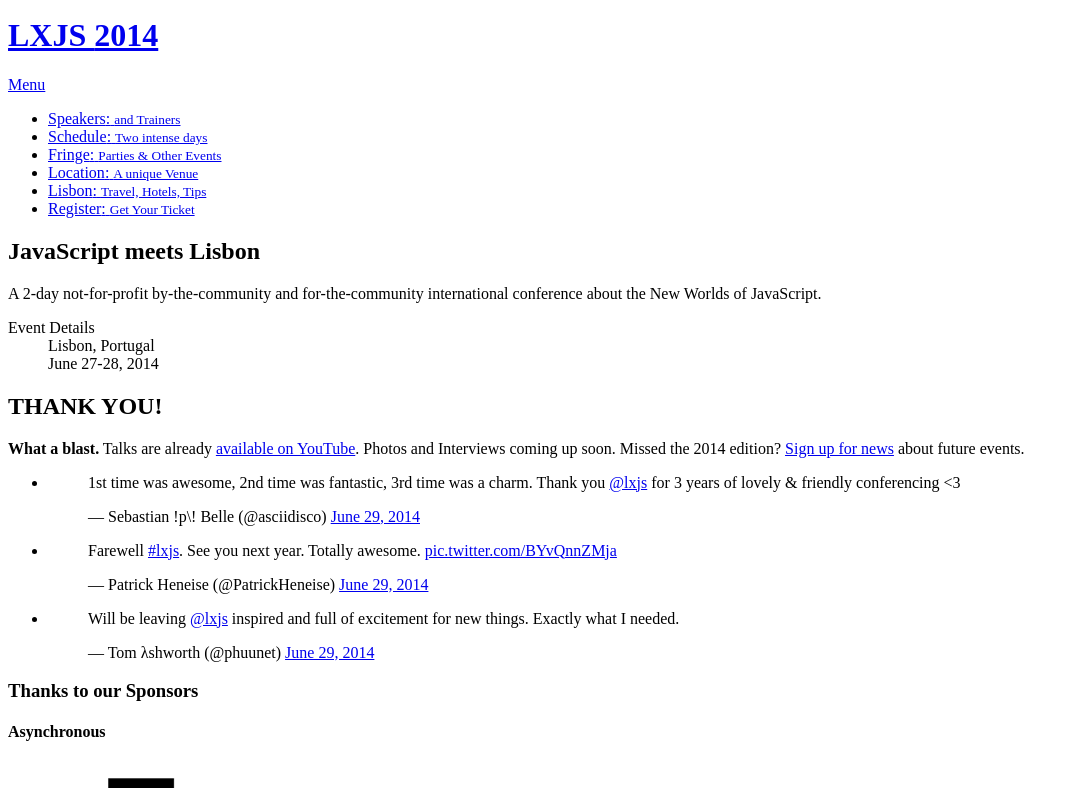
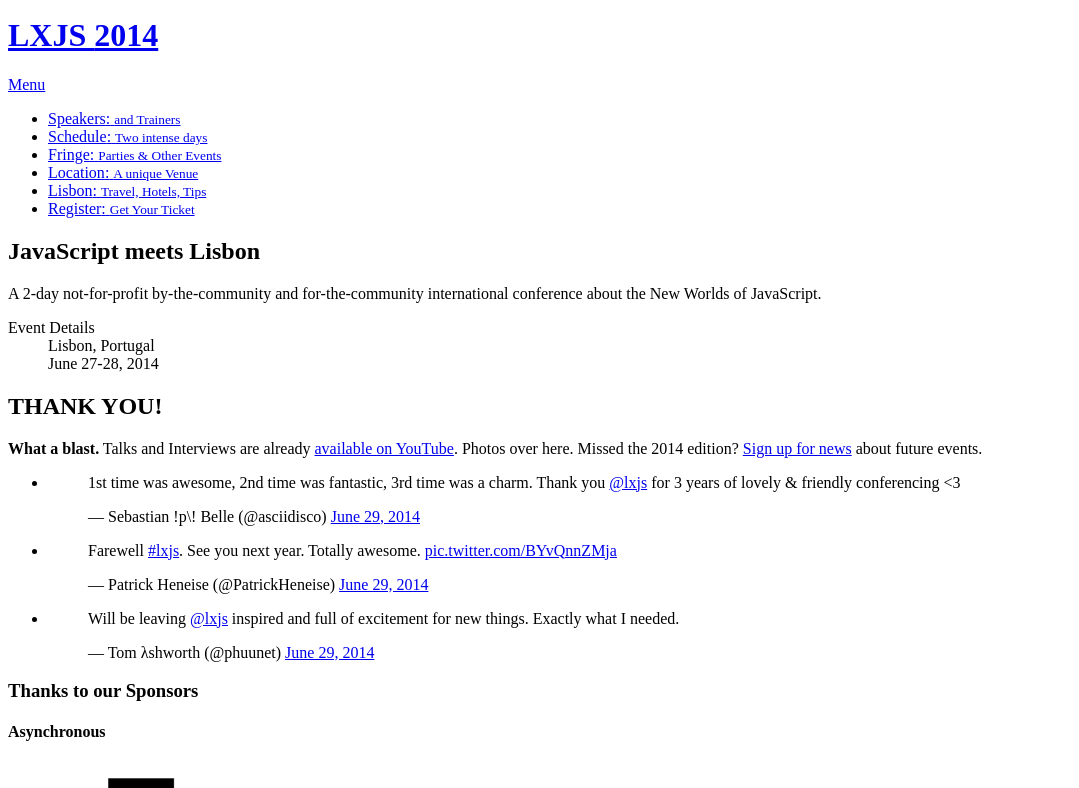
Before and after one commit to LXJS/lxjs-site-2014, a Jekyll site: the page built from src/index.html, in a window 1280 px wide and 900 px high, cut to the strip 112-900 px from the top of the window. Shown: the whole strip, without its empty margins (0-1079 px from the left). Built offline with Jekyll 4.4.1, drawn with Linux system fonts in a browser that asks for light colours; nearby versions of some CDN libraries; Markdown is read by kramdown in place of the engine named in the settings; comment, search, counter and statistics services are not loaded.

Commit message:
Added link to photos, new link to videos

```diff
--- a/src/index.html
+++ b/src/index.html
@@ -21,7 +21,7 @@
 		<header class="mod-head">
 			<div class="inner">
 				<h1 class="mod-prime-title">THANK YOU!</h1>
-				<p class="mod-description"><strong>What a blast.</strong> Talks are already <a href="https://www.youtube.com/user/lxjs2012/videos">available on YouTube</a>. Photos and Interviews coming up soon. Missed the 2014 edition? <a href="#site-foot">Sign up for news</a> about future events.</p>
+				<p class="mod-description"><strong>What a blast.</strong> Talks and Interviews are already <a href="https://www.youtube.com/playlist?list=PLt4dwg5cC5TRpoSVH5Rs6-bIIUNIYTy9-">available on YouTube</a>. Photos <a hrev="https://www.dropbox.com/sh/hgajjq4e439c8jq/AADnPm4kM8bkxftK1tMWuR_4a/2014?dl=0">over here</a>. Missed the 2014 edition? <a href="#site-foot">Sign up for news</a> about future events.</p>
 			</div>
 		</header>
 	</div>
```
